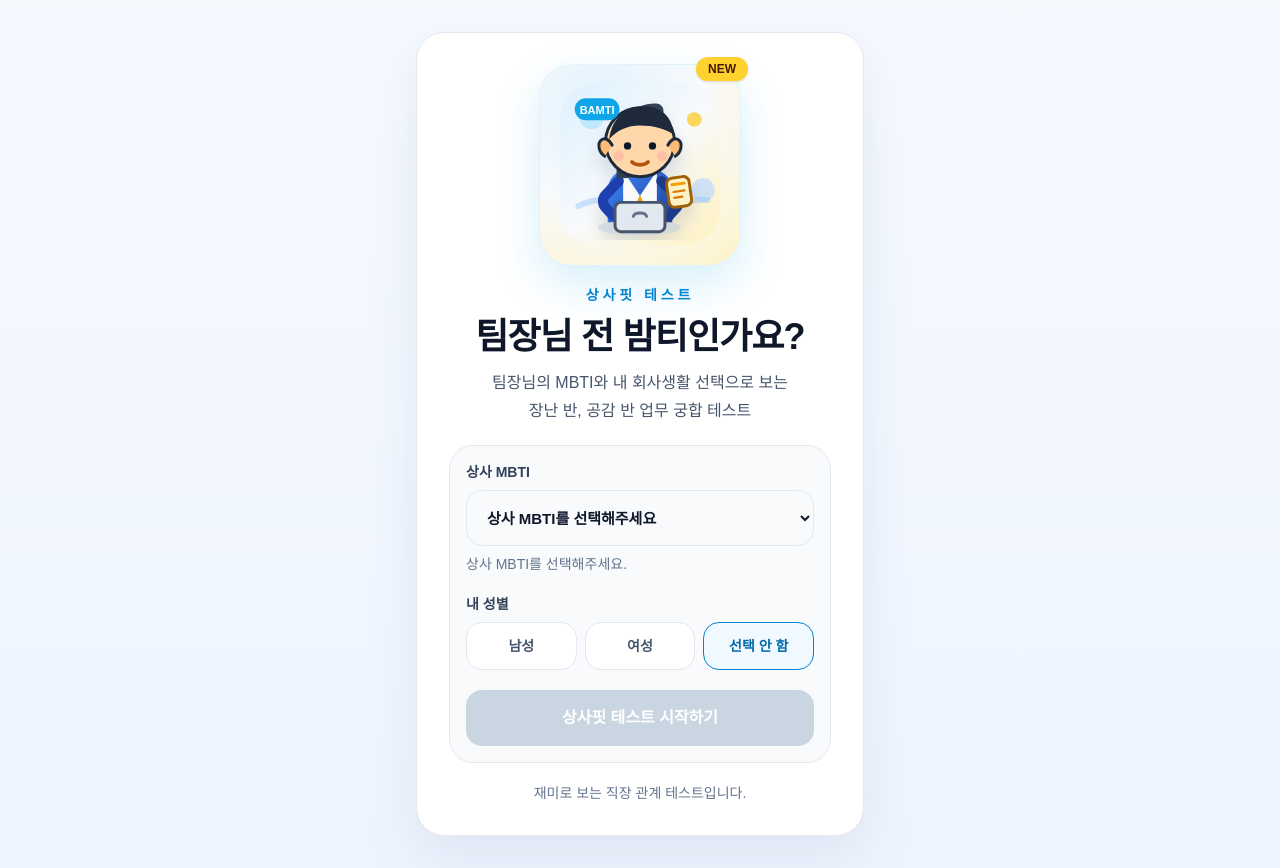
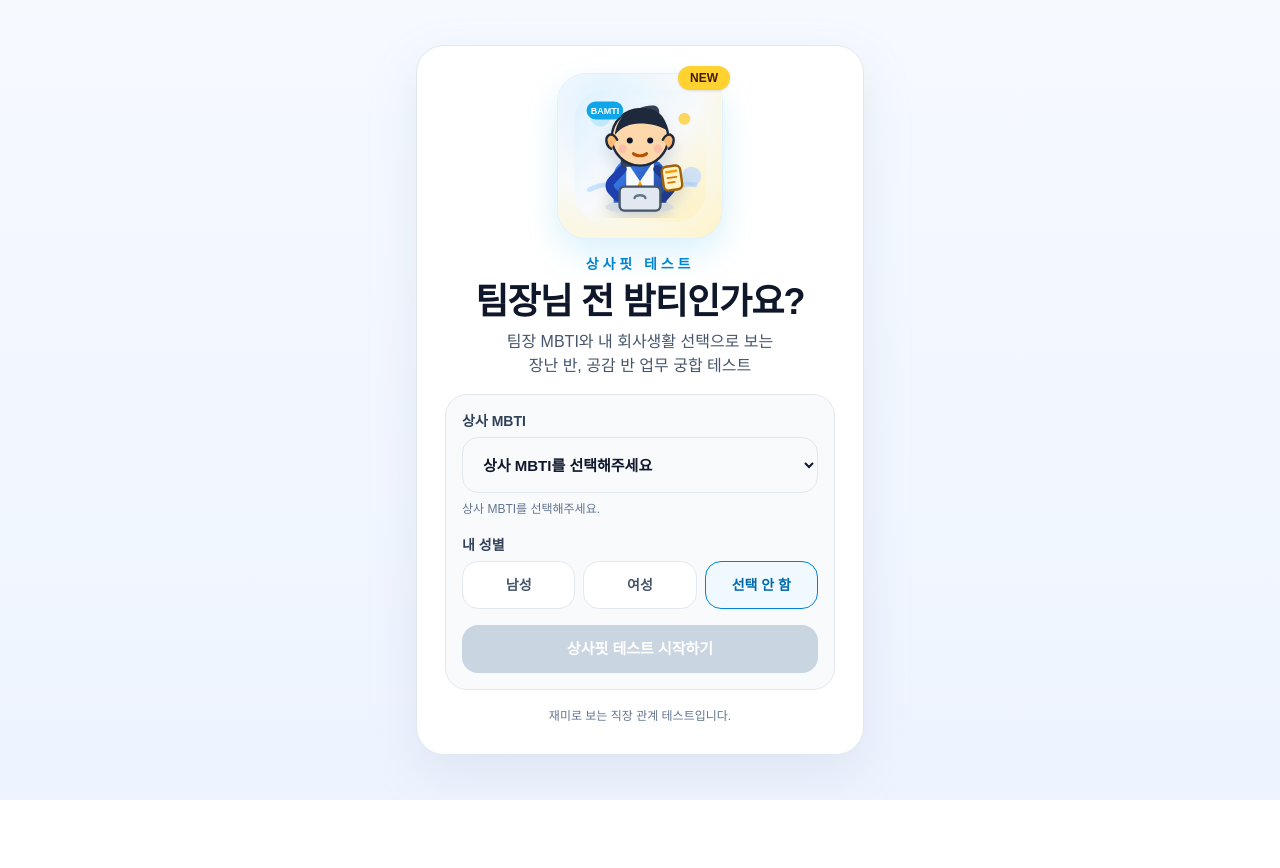
Before and after one commit to yzhyun/boss-fit, a Next.js app: page / in a window 1280 px wide. After the commit the page ends 800 px from the top, so only its background shows below. Built offline with nearby package versions, Linux system fonts and the light colour scheme.

Commit message:
Tighten home screen layout

```diff
--- a/app/_components/start-form.tsx
+++ b/app/_components/start-form.tsx
@@ -24,8 +24,8 @@ export function StartForm() {
   }
 
   return (
-    <form onSubmit={handleSubmit} className="space-y-5">
-      <div className="space-y-2">
+    <form onSubmit={handleSubmit} className="space-y-4">
+      <div className="space-y-1.5">
         <label
           htmlFor="boss-mbti"
           className="block text-sm font-semibold text-slate-700"
@@ -47,14 +47,14 @@ export function StartForm() {
             </option>
           ))}
         </select>
-        <p id="boss-mbti-help" className="text-sm text-slate-500">
+        <p id="boss-mbti-help" className="text-xs leading-5 text-slate-500">
           {isDisabled
             ? "상사 MBTI를 선택해주세요."
-            : `${bossMbti} 유형 상사 기준으로 상사핏 테스트를 시작합니다.`}
+            : `${bossMbti} 상사 기준으로 테스트를 시작합니다.`}
         </p>
       </div>
 
-      <div className="space-y-2">
+      <div className="space-y-1.5">
         <p className="text-sm font-semibold text-slate-700">내 성별</p>
         <div className="grid grid-cols-3 gap-2">
           {GENDER_OPTIONS.map((option) => {
@@ -81,7 +81,7 @@ export function StartForm() {
       <button
         type="submit"
         disabled={isDisabled}
-        className="flex h-14 w-full items-center justify-center rounded-2xl bg-sky-600 text-base font-bold text-white transition hover:bg-sky-500 disabled:cursor-not-allowed disabled:bg-slate-300"
+        className="flex h-12 w-full items-center justify-center rounded-2xl bg-sky-600 text-[15px] font-bold text-white transition hover:bg-sky-500 disabled:cursor-not-allowed disabled:bg-slate-300"
       >
         상사핏 테스트 시작하기
       </button>
--- a/app/page.tsx
+++ b/app/page.tsx
@@ -3,11 +3,11 @@ import { StartForm } from "@/app/_components/start-form";
 
 export default function Home() {
   return (
-    <main className="flex min-h-screen items-center justify-center bg-[linear-gradient(180deg,#f6faff_0%,#eef4ff_100%)] px-4 py-8 text-slate-900">
-      <section className="w-full max-w-md rounded-[28px] border border-slate-200 bg-white px-6 py-8 text-center shadow-[0_20px_50px_rgba(148,163,184,0.18)] sm:px-8">
-        <div className="space-y-5">
+    <main className="flex min-h-screen items-center justify-center bg-[linear-gradient(180deg,#f6faff_0%,#eef4ff_100%)] px-4 py-4 text-slate-900">
+      <section className="w-full max-w-md rounded-[28px] border border-slate-200 bg-white px-5 py-6 text-center shadow-[0_20px_50px_rgba(148,163,184,0.18)] sm:px-7 sm:py-7">
+        <div className="space-y-4">
           <div className="flex justify-center">
-            <div className="relative rounded-[32px] bg-[radial-gradient(circle_at_30%_20%,#e0f2fe_0%,#f8fafc_48%,#fef3c7_100%)] p-3 shadow-[0_18px_45px_rgba(14,165,233,0.18)] ring-1 ring-sky-100">
+            <div className="relative rounded-[28px] bg-[radial-gradient(circle_at_30%_20%,#e0f2fe_0%,#f8fafc_48%,#fef3c7_100%)] p-2.5 shadow-[0_14px_34px_rgba(14,165,233,0.16)] ring-1 ring-sky-100">
               <div className="absolute -right-2 -top-2 rounded-full bg-amber-300 px-3 py-1 text-xs font-black text-amber-950 shadow-sm">
                 NEW
               </div>
@@ -17,30 +17,30 @@ export default function Home() {
                 width={192}
                 height={192}
                 priority
-                className="h-36 w-36 sm:h-44 sm:w-44"
+                className="h-28 w-28 sm:h-36 sm:w-36"
               />
             </div>
           </div>
 
-          <div className="space-y-3">
-            <p className="text-sm font-bold uppercase tracking-[0.28em] text-sky-600">
+          <div className="space-y-2">
+            <p className="text-[11px] font-bold uppercase tracking-[0.28em] text-sky-600 sm:text-sm">
               상사핏 테스트
             </p>
-            <h1 className="text-3xl font-black tracking-tight text-slate-900 sm:text-4xl">
+            <h1 className="text-[1.9rem] font-black tracking-tight text-slate-900 sm:text-4xl">
               팀장님 전 밤티인가요?
             </h1>
-            <p className="text-base leading-7 text-slate-600">
-              팀장님의 MBTI와 내 회사생활 선택으로 보는
-              <br />
+            <p className="text-sm leading-6 text-slate-600 sm:text-base">
+              팀장 MBTI와 내 회사생활 선택으로 보는
+              <br className="hidden sm:block" />
               장난 반, 공감 반 업무 궁합 테스트
             </p>
           </div>
 
-          <div className="rounded-[24px] border border-slate-200 bg-slate-50 p-4 text-left">
+          <div className="rounded-[22px] border border-slate-200 bg-slate-50 p-4 text-left">
             <StartForm />
           </div>
 
-          <p className="text-sm text-slate-500">
+          <p className="text-xs leading-5 text-slate-500">
             재미로 보는 직장 관계 테스트입니다.
           </p>
         </div>
```
